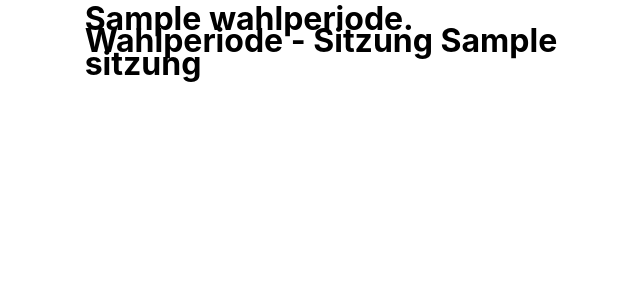
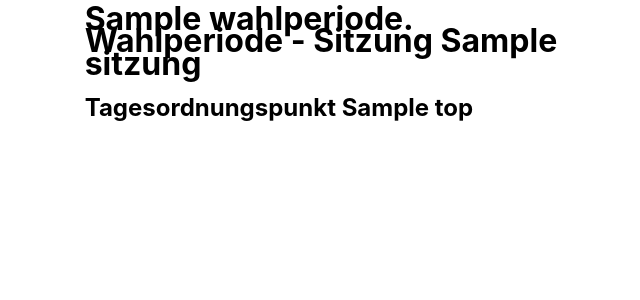
Before and after one commit to Datenschule/pretty_session_protocols, a Flask app: template templates/protocol.html in a window 1280 px wide. Shown: the top 300 px of the page, without its empty margins (303-943 px from the left). Run offline with Flask 2, Linux system fonts and the light colour scheme; the template is opened without the code that fills it: most values are stand-ins (such as "Sample title", 1, 10 or a date in 2020).

Commit message:
show TOPs
you can add `?debug=True` to turn on colour highlighting of all blocks so that it is easier to see if the TOPs are assigned correctly

```diff
--- a/models.py
+++ b/models.py
@@ -17,6 +17,7 @@
     sequence = db.Column(db.Integer)
     speaker_cleaned = db.Column(db.String)
     speaker_party = db.Column(db.String)
+    top = db.Column(db.String)
     type = db.Column(db.String)
     text = db.Column(db.String)
 
--- a/templates/protocol.html
+++ b/templates/protocol.html
@@ -5,9 +5,17 @@
 <body>
     <div class="main">
         <h1> {{ data[0].wahlperiode }}. Wahlperiode - Sitzung {{ data[0].sitzung }}</h1>
+        {# unfortunately jinja does not support overwriting regular variables from within a loop... #}
+        {% set vars = {'last_top': ''} %}
+
         {% for row in data %}
+            {% if row.top|string() != vars.last_top|string() %}
+               {% if vars.update({'last_top': row.top}) %} {% endif %}
+                <h2>Tagesordnungspunkt {{row.top}}</h2>
+            {% endif %}
+
         {% if row['type'] in ['speech', 'chair'] %}
-            <div id="{{row['sequence']}}">
+            <div id="{{row['sequence']}}" {% if debug %} style="background-color: {{row['top'] | prcolor }}" {% endif %}>
                 <div class="speaker-info">
                     <span class="speaker">{{row['speaker_cleaned']}}</span>
                     {% if row['type'] == 'chair' %}
@@ -22,7 +30,7 @@
                 <div class="text">{{row['text'] | nl2br}}</div>
             </div>
         {% elif row['type'] == 'poi' %}
-            <div class="poi" id="{{row['sequence']}}">
+            <div class="poi" id="{{row['sequence']}}" {% if debug %} style="background-color: {{row['top'] | prcolor }}" {% endif %}>
                 {{ row['text'] | poiemoji }}
 
                 {{ row['text'] }}
--- a/views.py
+++ b/views.py
@@ -1,6 +1,6 @@
 import os
 
-from flask import render_template
+from flask import render_template, request
 
 from app import app
 from models import Utterance
@@ -9,7 +9,8 @@
 @app.route("/session/<session>")
 def protocol(session):
     data = Utterance.get_all(18, session)
-    return render_template('protocol.html', data=data)
+    debug = request.args.get("debug")
+    return render_template('protocol.html', data=data, debug=debug)
 
 
 @app.route("/session/")
```
Also changed, not shown: app.py (+8 -0 lines).
